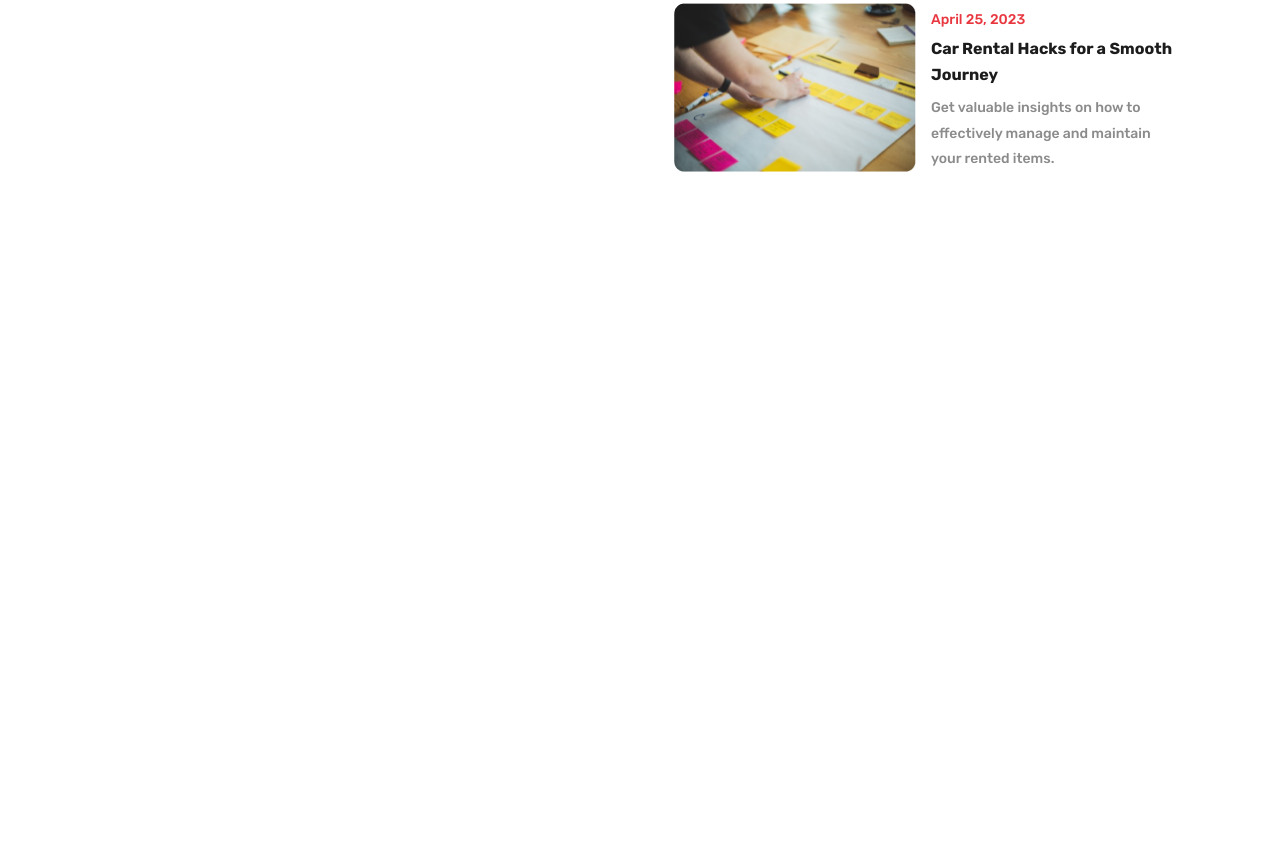
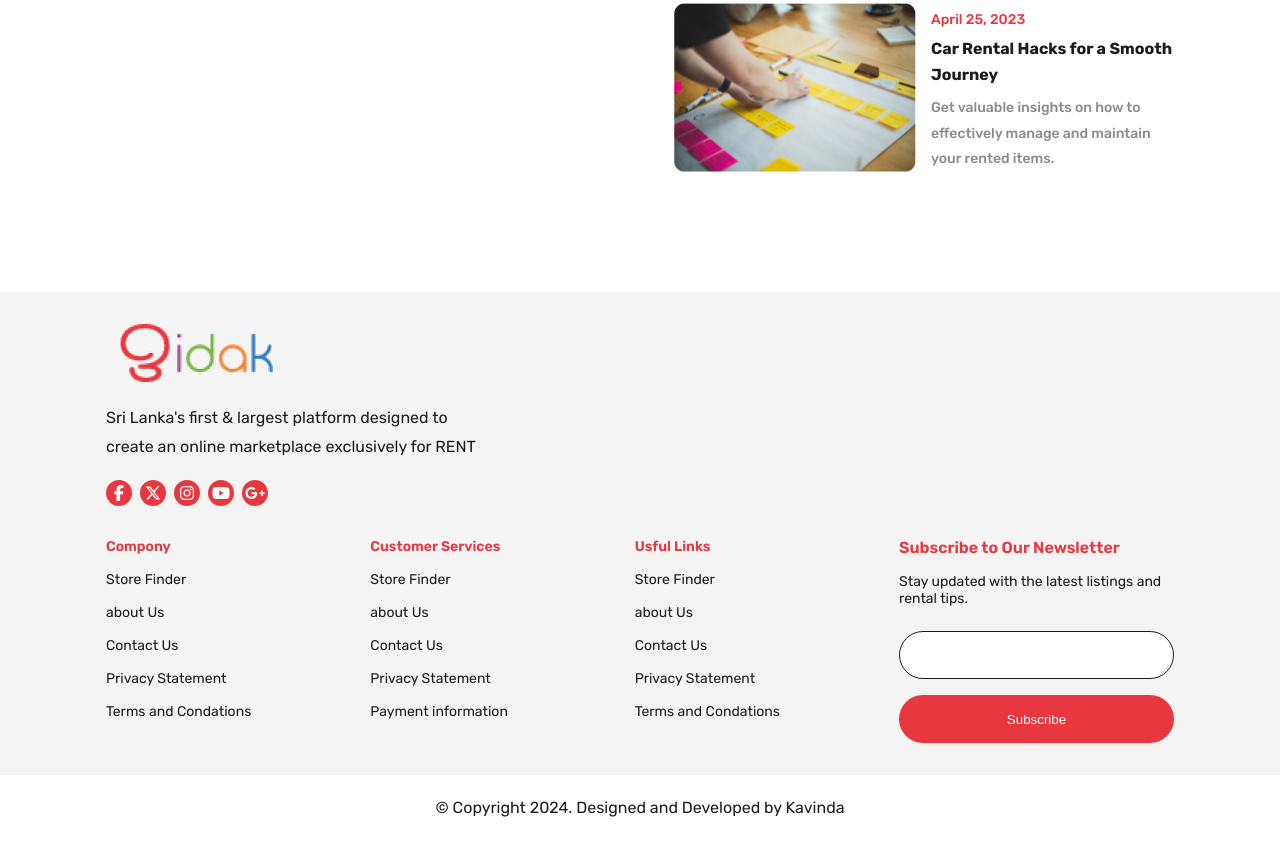
Before and after one commit to Ibrahemyoussef2020/3idak, a plain HTML site: page index.html in a window 1280 px wide. Shown: the part 4102-4943 px from the top of the page. Before the commit the page ends 4394 px from the top, so only its background shows below. Drawn offline with Linux system fonts and the light colour scheme.

Commit message:
add footer

```diff
--- a/css/styles.css
+++ b/css/styles.css
@@ -982,3 +982,155 @@ a.btn.current{
         line-height: 1.6;
     }
 }
+
+/* ---------------------------- footer--------------------------*/
+
+footer{
+    font-weight: 400;
+}
+
+.footer__content{
+    padding: 32px 0;
+    background-color: #F4F4F4;
+}
+
+.content__intro{
+    max-width: 380px;
+    margin-bottom: 2rem;
+}
+
+.content__intro p{
+    line-height: 1.8;
+    margin: 18px 0 ;
+    font-weight: 400;
+}
+
+.socials{
+    display: flex;
+    gap: .5rem;
+}
+
+.socials a{
+    display: flex;
+    justify-content: center;
+    align-items: center;
+    width: 26px;
+    height: 26px;
+    border-radius: 50%;
+    color: #ffff;
+    background-color: var(--tomato);
+    font-weight: 900;
+    transition: background-color .2s linear;
+}
+
+.socials a:hover{
+    background-color:blue;
+}
+
+
+/* lists */
+
+.content__lists{
+    flex: 1;
+    display: flex;
+    justify-content: space-between;
+    flex-wrap: wrap;
+    gap:1.2rem;
+}
+
+footer ul{
+    flex:1;
+    min-width: 170px;
+}
+
+footer li{
+    color:var(--light-black);
+    margin-bottom: 1rem;
+    width: 100%;
+    min-width: 150px;
+    font-size: 14px;
+    transition: color .3s ease-in-out;
+}
+
+footer .heading{
+    font-weight: 600;
+    color: var(--tomato);
+}
+
+footer li:hover{
+    color: #7754f6;
+}
+
+footer .heading{
+    margin-bottom: 1rem;
+}
+
+footer form{
+    flex: 2;
+    min-width:220px;
+}
+
+footer form p{
+    font-size: 14px;
+    margin-bottom: 24px;
+}
+
+footer form input{
+    width: 100%;
+    height:48px;
+    border-radius:48px;
+    display: flex;
+    align-items: center;
+    border: 1px solid var(--black-500);
+    outline: none;
+    margin-bottom: 16px;
+}
+
+footer form .btn{
+    width: 100%;
+    height: 48px;
+    color: #fff;
+    background:var(--tomato);
+}
+
+/* bottom */
+
+.footer__copyright{
+    min-height: 66px;
+    display: flex;
+    align-items: center;
+    justify-content: center;
+    text-align: center;
+    padding:.94rem .5rem;
+    line-height: 1.8;
+}
+
+@media (min-width:600px){
+    footer ul{
+        min-width: 150px;
+    }
+}
+@media (min-width:1200px){
+    footer form{
+        max-width:275px;
+    }
+}
+
+@media (min-width:1400px){
+    .container--footer__content{
+        display: flex;
+        justify-content: space-between;
+        gap: 34px;
+    }
+    .content__intro p{
+        margin: 18px 0 36px;
+    }
+}
+@media (min-width:1600px){
+    .footer__content{
+        padding: 70px 0;
+    }
+    .container--footer__content{
+        gap: 134px;
+    }
+}
--- a/index.html
+++ b/index.html
@@ -435,6 +435,73 @@
             </div>
         </div>
     </section>
+    <footer>
+        <div class="footer__content">
+            <div class="container container--footer__content">
+                <div class="content__intro">
+                    <img src="./images/logo.png" alt="KidsPlay">
+                    <p>
+                        Sri Lanka's first & largest platform designed to create an online marketplace exclusively for RENT
+                    </p>
+                    <div class="socials">
+                        <a href="#" class="social flex-center">
+                            <i class="fa-brands fa-facebook-f"></i>
+                        </a>
+                        <a href="#" class="social flex-center">
+                            <i class="fa-brands fa-x-twitter"></i>
+                        </a>
+                        <a href="#"class="social flex-center">
+                            <i class="fa-brands fa-instagram"></i>
+                        </a>
+                        <a href="#" class="social flex-center">
+                            <i class="fa-brands fa-youtube"></i>
+                        </a>
+                        <a href="#" class="social flex-center">
+                            <i class="fa-brands fa-google-plus-g"></i>
+                        </a>
+                    </div>
+                </div>
+
+                <div class="content__lists">
+                    <ul>
+                        <li class="heading">Compony</li>
+                        <li><a href='#'>Store Finder</a></li>
+                        <li><a href='#'>about Us</a></li>
+                        <li><a href='#'>Contact Us</a></li>
+                        <li><a href='#'>Privacy Statement</a></li>
+                        <li><a href='#'>Terms and Condations</a></li>
+                    </ul>
+                    <ul>
+                        <li class="heading">Customer Services</li>
+                        <li><a href='#'>Store Finder</a></li>
+                        <li><a href='#'>about Us</a></li>
+                        <li><a href='#'>Contact Us</a></li>
+                        <li><a href='#'>Privacy Statement</a></li>
+                        <li><a href='#'>Payment information</a></li>
+                    </ul>
+                    <ul>
+                        <li class="heading">Usful Links</li>
+                        <li><a href='#'>Store Finder</a></li>
+                        <li><a href='#'>about Us</a></li>
+                        <li><a href='#'>Contact Us</a></li>
+                        <li><a href='#'>Privacy Statement</a></li>
+                        <li><a href='#'>Terms and Condations</a></li>
+                    </ul>
+                    <form action="#">
+                        <div class="heading">Subscribe to Our Newsletter</div>
+                        <p>
+                            Stay updated with the latest listings and rental tips.
+                        </p>
+                        <input type="text">
+                        <button class="btn">Subscribe</button>
+                    </form>
+                </div>
+            </div>
+        </div>
+        <div class="footer__copyright">
+            © Copyright 2024. Designed and Developed by Kavinda
+        </div>
+    </footer>
     <script src="./script.js"></script>
 </body>
 </html>
```
